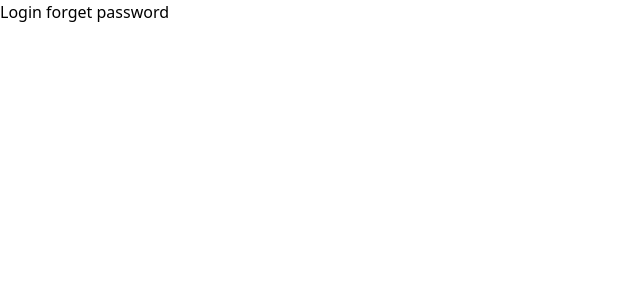
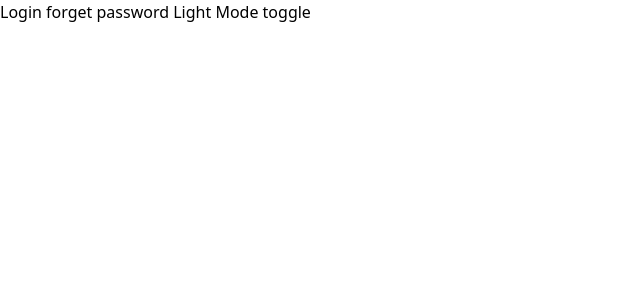
Before and after one commit to moonmangit/nuxt3-admin, a Nuxt app: page /login in a window 1280 px wide. Shown: the top 300 px of the page, without its empty margins (0-640 px from the left). Built offline with nearby package versions, Linux system fonts and the light colour scheme.

Commit message:
add : persistent state

```diff
--- a/pages/login.vue
+++ b/pages/login.vue
@@ -3,9 +3,14 @@
     {{ $t("login") }}
 
     {{ $t("forget-password") }}
+    {{ darkModeStore.$state.isDark ? "Dark Mode" : "Light Mode" }}
+
+    <button @click.prevent="darkModeStore.toggle">toggle</button>
   </div>
 </template>
 
-<script lang="ts" setup></script>
+<script lang="ts" setup>
+const darkModeStore = useDarkModeStore()
+</script>
 
 <style></style>
--- a/stores/dark-mode.ts
+++ b/stores/dark-mode.ts
@@ -1,13 +1,24 @@
-export const useDarkMode = defineStore("dark-mode", () => {
-  const isDark = ref(false)
+const LOCAL_STORAGE_KEY = "dark-mode"
+
+export const useDarkModeStore = defineStore("dark-mode", () => {
+  // beware if switch ssr to 'true', it will cause an error caused by document not defined on server side
+  // consider changing to cookie or other storage method
+  const isDark = ref(localStorage.getItem(LOCAL_STORAGE_KEY) === "true")
+  if (isDark.value) {
+    toDark()
+  } else {
+    toLight()
+  }
 
   function toDark() {
     isDark.value = true
     document.documentElement.classList.toggle("dark", true)
+    localStorage.setItem(LOCAL_STORAGE_KEY, "true")
   }
   function toLight() {
     isDark.value = false
     document.documentElement.classList.toggle("dark", false)
+    localStorage.setItem(LOCAL_STORAGE_KEY, "false")
   }
   function toggle() {
     if (isDark.value) {
```
